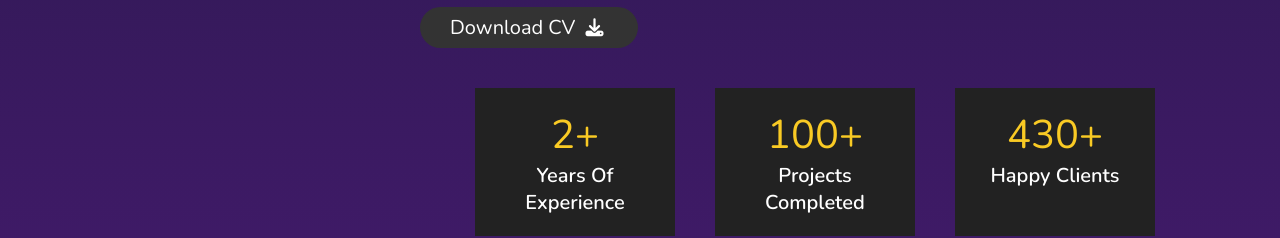
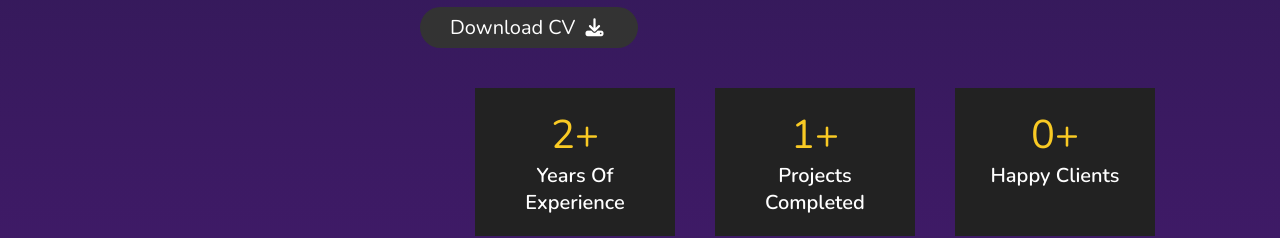
Before and after one commit to RushikeshSonwane03/My_Portfolio, a plain HTML site: page index.html in a window 1280 px wide. Shown: the part 1153-1391 px from the top of the page. Drawn offline with nearby package versions, Linux system fonts and the light colour scheme.

Commit message:
Update index.html

```diff
--- a/index.html
+++ b/index.html
@@ -80,12 +80,12 @@
                 </div>
 
                 <div class="box">
-                    <span>100+</span>
+                    <span>1+</span>
                     <h3>Projects Completed</h3>
                 </div>
 
                 <div class="box">
-                    <span>430+</span>
+                    <span>0+</span>
                     <h3>Happy Clients</h3>
                 </div>
 
```
